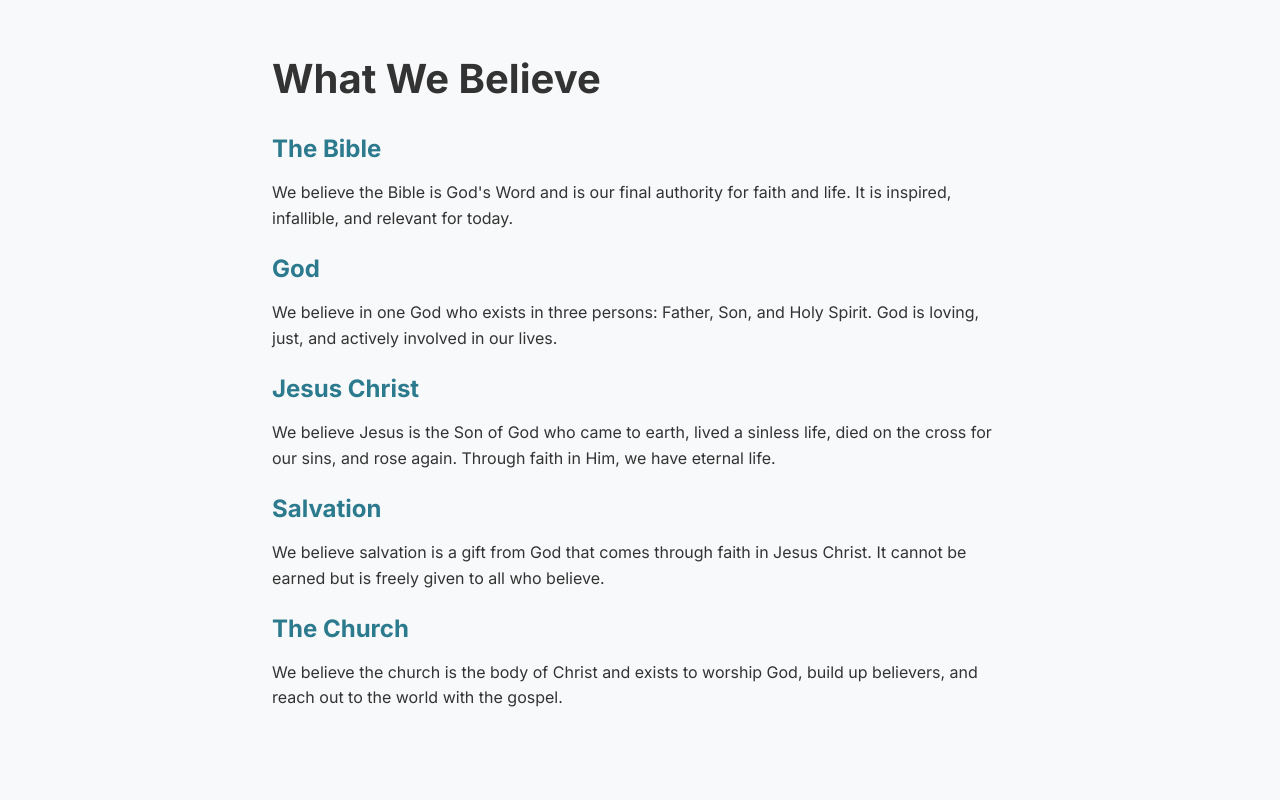
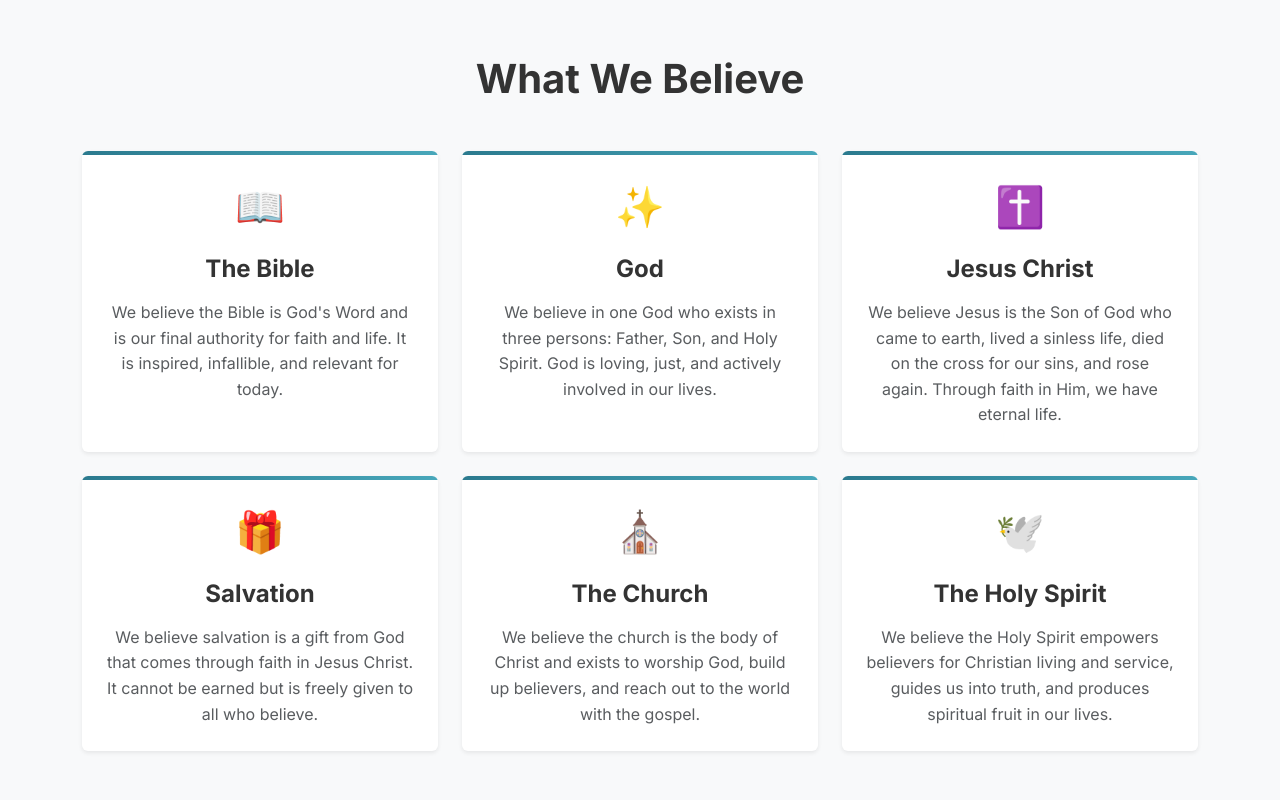
Before and after one commit to blessonznyck/ipcshalomassembly, a Next.js app: page /about in a window 1280 px wide. Shown: the part 960-1760 px from the top of the page. Built offline with nearby package versions, Linux system fonts and the light colour scheme.

Commit message:
chore : What we belive section setup

```diff
--- a/src/app/about/page.js
+++ b/src/app/about/page.js
@@ -41,42 +41,107 @@ export default function About() {
       {/* What We Believe */}
       <section className="section bg-light">
         <Container>
-          <Row>
-            <Col lg={8} className="mx-auto">
-              <h2 className="section-title">What We Believe</h2>
-              <div className="mb-4">
-                <h4 className="text-primary-custom">The Bible</h4>
-                <p>
+          <h2 className="section-title text-center mb-5">What We Believe</h2>
+          <Row className="g-4">
+            <Col md={6} lg={4}>
+              <div className="h-100 p-4 bg-white rounded shadow-sm position-relative overflow-hidden text-center">
+                <div
+                  className="position-absolute top-0 start-0 w-100 h-2"
+                  style={{
+                    height: '4px',
+                    background: 'linear-gradient(90deg, var(--primary-color), var(--secondary-color))'
+                  }}
+                ></div>
+                <div className="mb-3 text-primary-custom" style={{ fontSize: '2.5rem' }}>📖</div>
+                <h4 className="mb-3">The Bible</h4>
+                <p className="text-muted mb-0">
                   We believe the Bible is God&apos;s Word and is our final authority for faith and life.
                   It is inspired, infallible, and relevant for today.
                 </p>
               </div>
-              <div className="mb-4">
-                <h4 className="text-primary-custom">God</h4>
-                <p>
+            </Col>
+            <Col md={6} lg={4}>
+              <div className="h-100 p-4 bg-white rounded shadow-sm position-relative overflow-hidden text-center">
+                <div
+                  className="position-absolute top-0 start-0 w-100 h-2"
+                  style={{
+                    height: '4px',
+                    background: 'linear-gradient(90deg, var(--primary-color), var(--secondary-color))'
+                  }}
+                ></div>
+                <div className="mb-3 text-primary-custom" style={{ fontSize: '2.5rem' }}>✨</div>
+                <h4 className="mb-3">God</h4>
+                <p className="text-muted mb-0">
                   We believe in one God who exists in three persons: Father, Son, and Holy Spirit.
                   God is loving, just, and actively involved in our lives.
                 </p>
               </div>
-              <div className="mb-4">
-                <h4 className="text-primary-custom">Jesus Christ</h4>
-                <p>
+            </Col>
+            <Col md={6} lg={4}>
+              <div className="h-100 p-4 bg-white rounded shadow-sm position-relative overflow-hidden text-center">
+                <div
+                  className="position-absolute top-0 start-0 w-100 h-2"
+                  style={{
+                    height: '4px',
+                    background: 'linear-gradient(90deg, var(--primary-color), var(--secondary-color))'
+                  }}
+                ></div>
+                <div className="mb-3 text-primary-custom" style={{ fontSize: '2.5rem' }}>✝️</div>
+                <h4 className="mb-3">Jesus Christ</h4>
+                <p className="text-muted mb-0">
                   We believe Jesus is the Son of God who came to earth, lived a sinless life, died
                   on the cross for our sins, and rose again. Through faith in Him, we have eternal life.
                 </p>
               </div>
-              <div className="mb-4">
-                <h4 className="text-primary-custom">Salvation</h4>
-                <p>
+            </Col>
+            <Col md={6} lg={4}>
+              <div className="h-100 p-4 bg-white rounded shadow-sm position-relative overflow-hidden text-center">
+                <div
+                  className="position-absolute top-0 start-0 w-100 h-2"
+                  style={{
+                    height: '4px',
+                    background: 'linear-gradient(90deg, var(--primary-color), var(--secondary-color))'
+                  }}
+                ></div>
+                <div className="mb-3 text-primary-custom" style={{ fontSize: '2.5rem' }}>🎁</div>
+                <h4 className="mb-3">Salvation</h4>
+                <p className="text-muted mb-0">
                   We believe salvation is a gift from God that comes through faith in Jesus Christ.
                   It cannot be earned but is freely given to all who believe.
                 </p>
               </div>
-              <div className="mb-4">
-                <h4 className="text-primary-custom">The Church</h4>
-                <p>
+            </Col>
+            <Col md={6} lg={4}>
+              <div className="h-100 p-4 bg-white rounded shadow-sm position-relative overflow-hidden text-center">
+                <div
+                  className="position-absolute top-0 start-0 w-100 h-2"
+                  style={{
+                    height: '4px',
+                    background: 'linear-gradient(90deg, var(--primary-color), var(--secondary-color))'
+                  }}
+                ></div>
+                <div className="mb-3 text-primary-custom" style={{ fontSize: '2.5rem' }}>⛪</div>
+                <h4 className="mb-3">The Church</h4>
+                <p className="text-muted mb-0">
                   We believe the church is the body of Christ and exists to worship God, build up
                   believers, and reach out to the world with the gospel.
+                </p>
+              </div>
+            </Col>
+            <Col md={6} lg={4}>
+              <div className="h-100 p-4 bg-white rounded shadow-sm position-relative overflow-hidden text-center">
+                <div
+                  className="position-absolute top-0 start-0 w-100 h-2"
+                  style={{
+                    height: '4px',
+                    background: 'linear-gradient(90deg, var(--primary-color), var(--secondary-color))'
+                  }}
+                ></div>
+                <div className="mb-3 text-primary-custom" style={{ fontSize: '2.5rem' }}>🕊️</div>
+                <h4 className="mb-3">The Holy Spirit</h4>
+                <p className="text-muted mb-0">
+                  We believe the Holy Spirit empowers believers for Christian living and service,
+                  guides us into truth, and produces spiritual fruit in our lives.
                 </p>
               </div>
             </Col>
```
